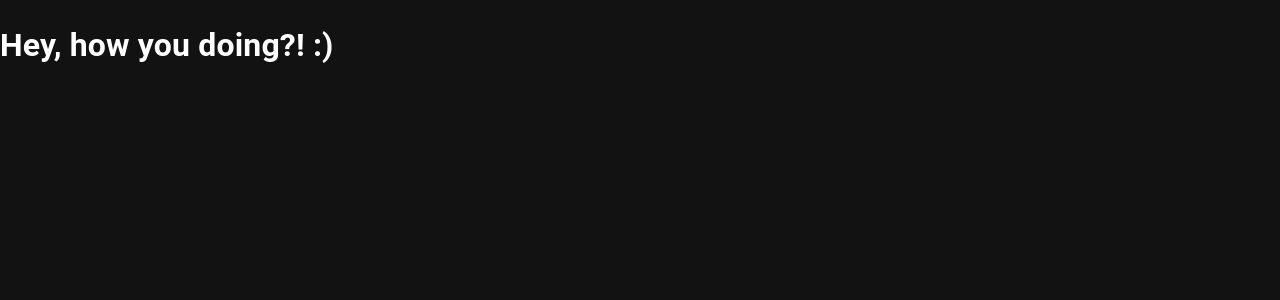
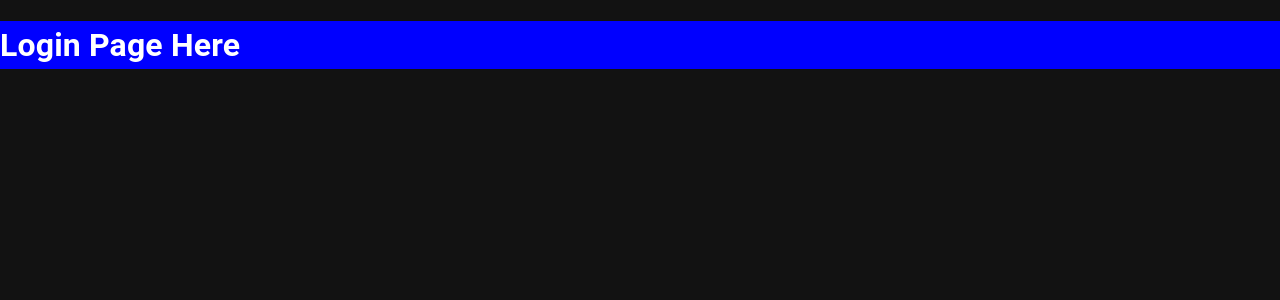
Before and after one commit to carreiraDesenvolvedor/react-news-app, a React (Create React App) app: page / in a window 1280 px wide. Shown: the top 300 px of the page. Built offline with nearby package versions, Linux system fonts and the light colour scheme.

Commit message:
Creating the skeleton of our AuthLayout.tsx and our LoginPage.tsx

```diff
--- a/src/App.tsx
+++ b/src/App.tsx
@@ -2,12 +2,13 @@ import { ThemeProvider } from '@emotion/react';
 import React, { FC, ReactElement } from 'react';
 import { customTheme } from './theme/customTheme';
 import { CssBaseline } from '@mui/material';
+import { LoginPage } from './pages/auth/LoginPage';
 
 const App: FC = (): ReactElement => {
   return (
     <ThemeProvider theme={customTheme}>
       <CssBaseline />
-      <h1>Hey, how you doing?! :)</h1>
+      <LoginPage />
     </ThemeProvider>
   );
 };
--- /dev/null
+++ b/src/layouts/AuthLayout.tsx
@@ -0,0 +1,15 @@
+import React, { FC, ReactElement } from 'react';
+
+interface IAuthLayout {
+  children: ReactElement[] | ReactElement;
+}
+
+export const AuthLayout: FC<IAuthLayout> = ({
+  children,
+}): ReactElement => {
+  return (
+    <div style={{ backgroundColor: 'blue' }}>
+      {children}
+    </div>
+  );
+};
--- /dev/null
+++ b/src/pages/auth/LoginPage.tsx
@@ -0,0 +1,11 @@
+import { Box } from '@mui/material';
+import React, { FC, ReactElement } from 'react';
+import { AuthLayout } from '../../layouts/AuthLayout';
+
+export const LoginPage: FC = (): ReactElement => {
+  return (
+    <AuthLayout>
+      <h1>Login Page Here</h1>
+    </AuthLayout>
+  );
+};
```
